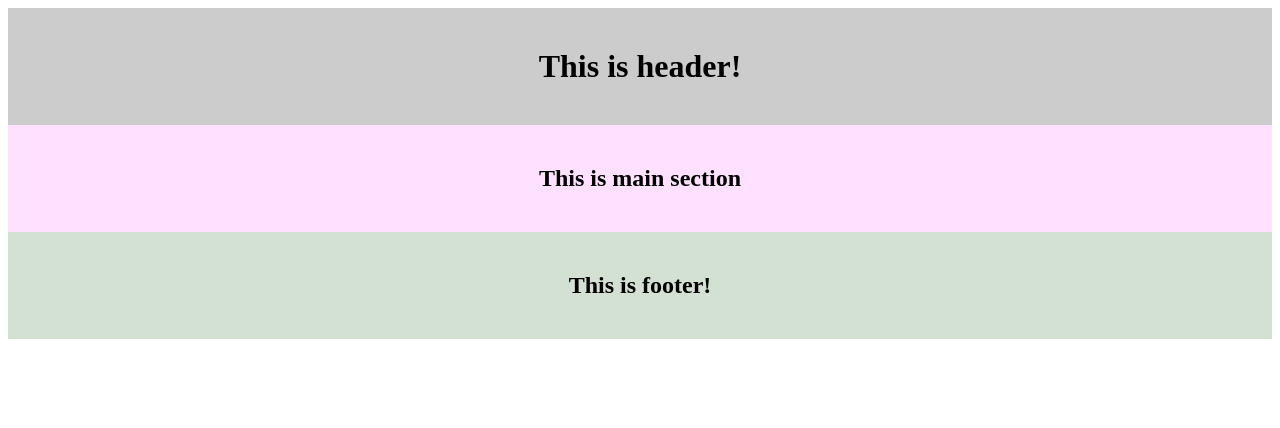
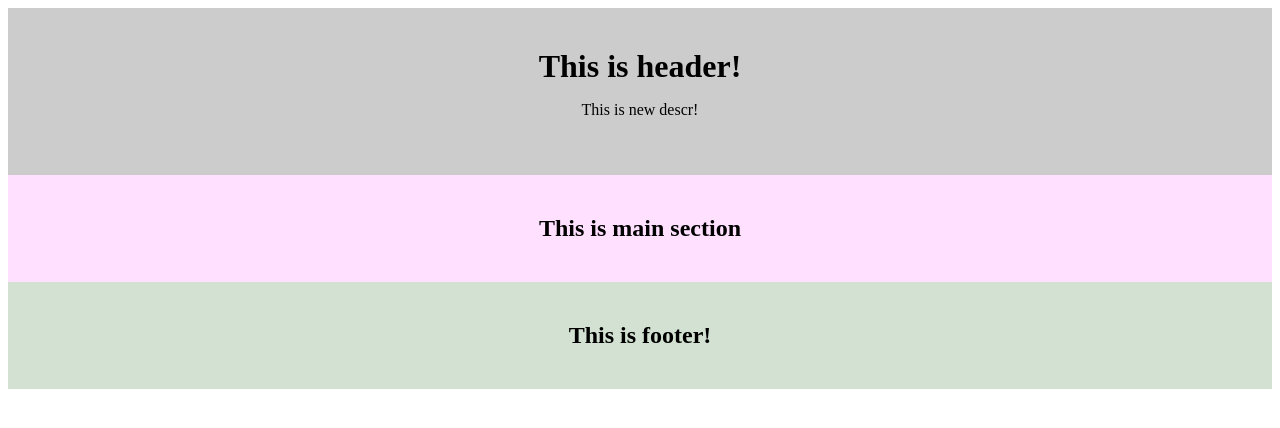
Before and after one commit to petromath77/project_1, a website: page app/index.html in a window 1280 px wide. Drawn offline with Linux system fonts and the light colour scheme.

Commit message:
new_desc

```diff
--- a/app/index.html
+++ b/app/index.html
@@ -8,6 +8,7 @@
 <body>
 	<header>
 		<h1>This is header!</h1>
+		<p>This is new descr!</p>
 	</header>
 	<section class="sect_1">
 		<h2>This is main section</h2>
```
